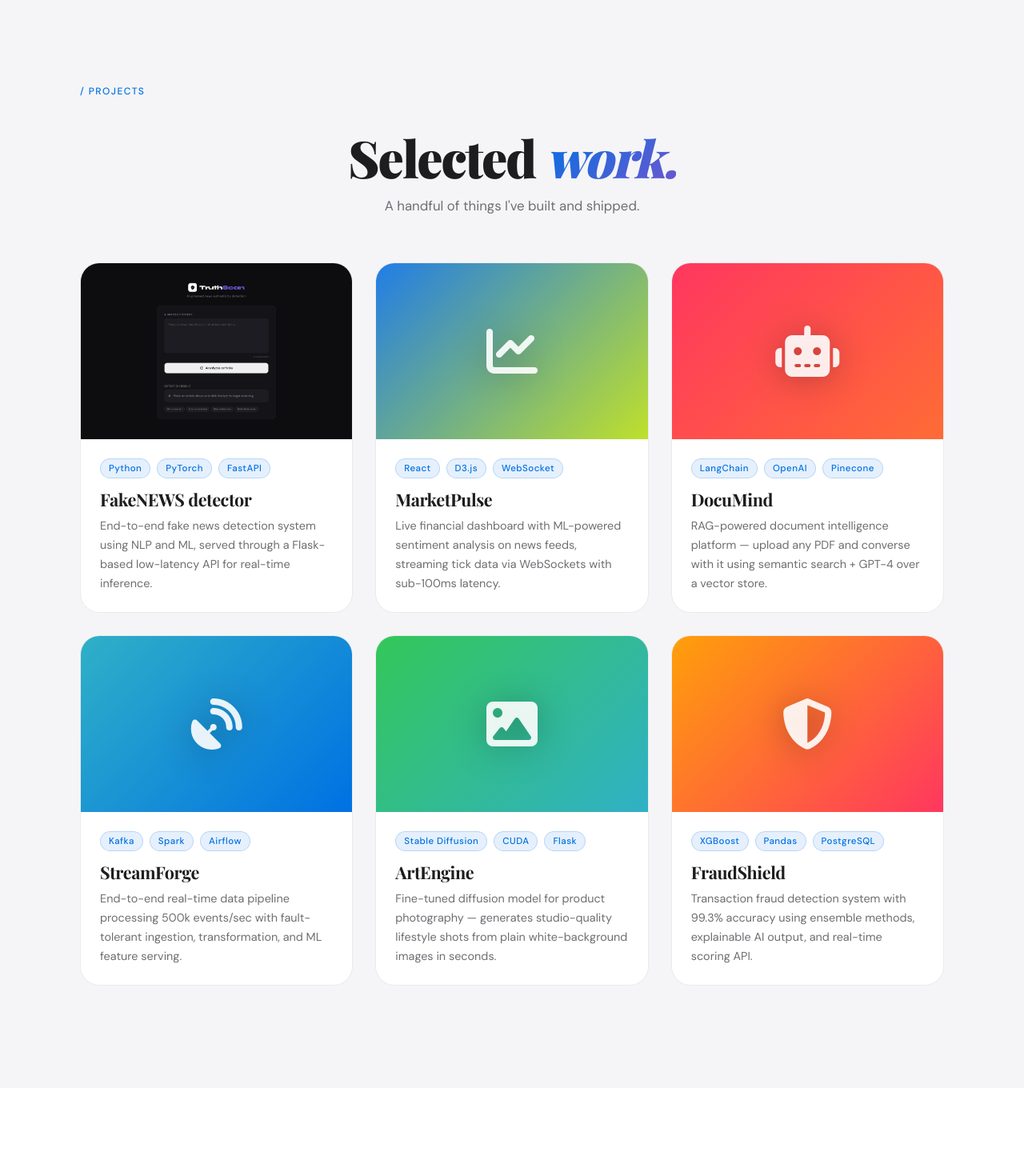
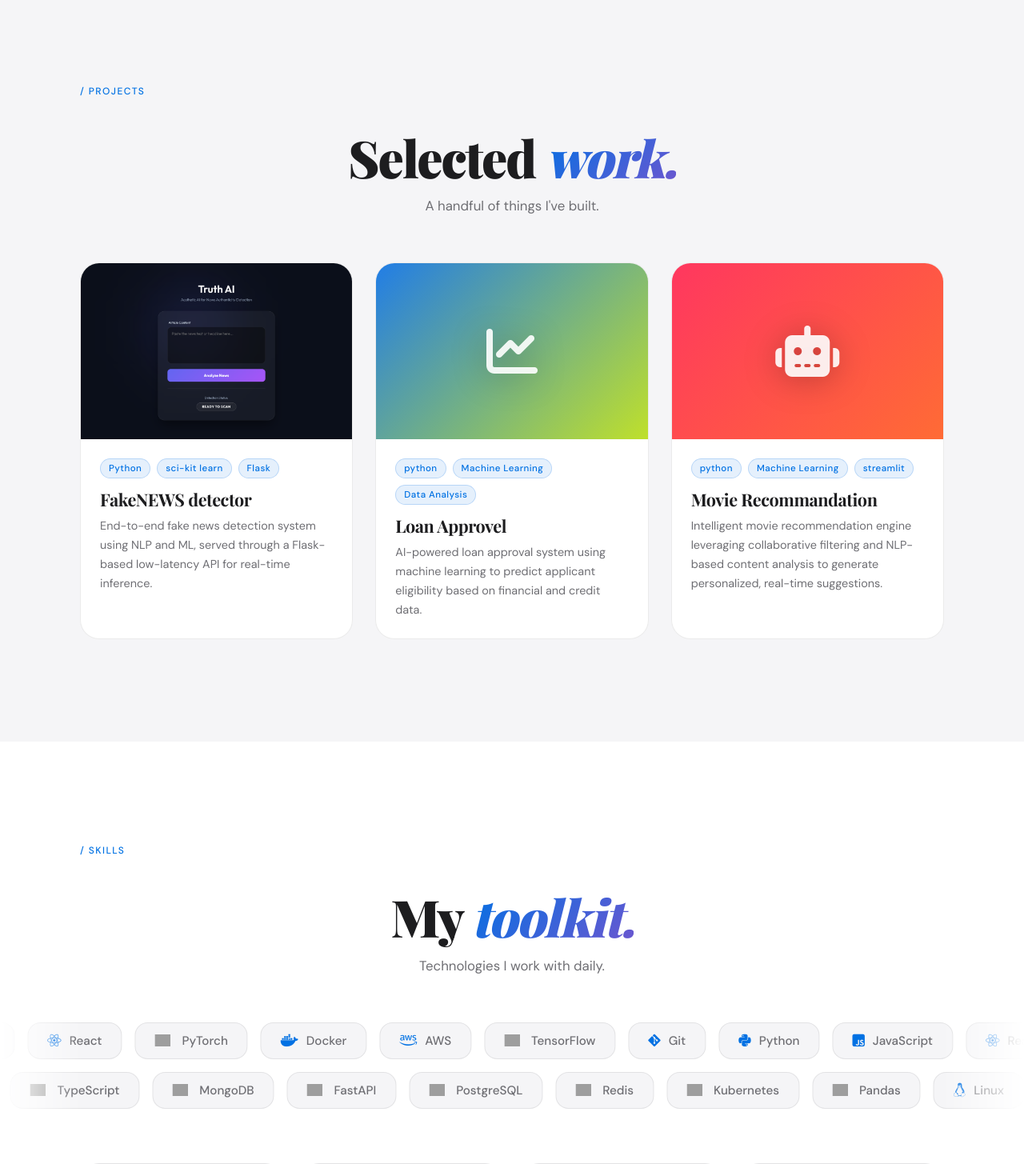
Before and after one commit to rishabhprajapat11070/Portfolio, a Flask app: page / in a window 1280 px wide. Shown: the part 1836-3291 px from the top of the page at 80% size. Run offline with Flask 3, Linux system fonts and the light colour scheme; some web fonts are replaced; grey boxes are pictures that could not be loaded.

Commit message:
modification in html file

```diff
--- a/app.py
+++ b/app.py
@@ -69,10 +69,10 @@ def portfolio():
 
 
 
-# port = int(os.environ.get("PORT", 5000))
+port = int(os.environ.get("PORT", 5000))
+
+if __name__ == "__main__":
+    app.run(host="0.0.0.0", port=port)
 
 # if __name__ == "__main__":
-#     app.run(host="0.0.0.0", port=port)
-
-if __name__ == "__main__":
-    app.run(debug=True)
+#     app.run(debug=True)
--- a/static/css/style.css
+++ b/static/css/style.css
@@ -513,7 +513,7 @@ section {
 .thumb-1 {
   background: linear-gradient(135deg, #0071e3 0%, #6e56cf 100%);
   /* Add this: */
-  background-image: url('../image/image.png');
+  background-image: url('../image/image copy.png');
   background-size: cover;
   background-position: center;
 }
--- a/templates/index.html
+++ b/templates/index.html
@@ -178,7 +178,7 @@
     <div class="section-label reveal-right">/ Projects</div>
     <div class="section-header-center">
       <h2 class="section-heading reveal-up">Selected <em>work.</em></h2>
-      <p class="section-sub reveal-up delay-1">A handful of things I've built and shipped.</p>
+      <p class="section-sub reveal-up delay-1">A handful of things I've built.</p>
     </div>
 
     <div class="projects-grid">
@@ -193,14 +193,14 @@
             <a href="#" class="overlay-btn" target="_blank" rel="noopener">
               <i class="fas fa-external-link-alt"></i> Live Demo
             </a>
-            <a href="#" class="overlay-btn ghost" target="_blank" rel="noopener">
+            <a href="https://github.com/rishabhprajapat11070/new_model_new_detactor" class="overlay-btn ghost" target="_blank" rel="noopener">
               <i class="fab fa-github"></i> GitHub
             </a>
           </div>
         </div>
         <div class="card-body">
           <div class="card-tags">
-            <span class="tag">Python</span><span class="tag">PyTorch</span><span class="tag">FastAPI</span>
+            <span class="tag">Python</span><span class="tag">sci-kit learn</span><span class="tag">Flask</span>
           </div>
           <h3 class="card-title">FakeNEWS detector</h3>
           <p class="card-desc">
@@ -220,19 +220,19 @@
             <a href="#" class="overlay-btn" target="_blank" rel="noopener">
               <i class="fas fa-external-link-alt"></i> Live Demo
             </a>
-            <a href="#" class="overlay-btn ghost" target="_blank" rel="noopener">
+            <a href="https://github.com/rishabhprajapat11070/LOAN-approvel" class="overlay-btn ghost" target="_blank" rel="noopener">
               <i class="fab fa-github"></i> GitHub
             </a>
           </div>
         </div>
         <div class="card-body">
           <div class="card-tags">
-            <span class="tag">React</span><span class="tag">D3.js</span><span class="tag">WebSocket</span>
+            <span class="tag">python </span><span class="tag">Machine Learning</span><span class="tag">Data Analysis</span>
           </div>
-          <h3 class="card-title">MarketPulse</h3>
+          <h3 class="card-title">Loan Approvel</h3>
           <p class="card-desc">
-            Live financial dashboard with ML-powered sentiment analysis on news feeds,
-            streaming tick data via WebSockets with sub-100ms latency.
+            AI-powered loan approval system using machine learning to predict
+             applicant eligibility based on financial and credit data.
           </p>
         </div>
       </article>
@@ -247,25 +247,25 @@
             <a href="#" class="overlay-btn" target="_blank" rel="noopener">
               <i class="fas fa-external-link-alt"></i> Live Demo
             </a>
-            <a href="#" class="overlay-btn ghost" target="_blank" rel="noopener">
+            <a href="https://github.com/rishabhprajapat11070/movie-recommender" class="overlay-btn ghost" target="_blank" rel="noopener">
               <i class="fab fa-github"></i> GitHub
             </a>
           </div>
         </div>
         <div class="card-body">
           <div class="card-tags">
-            <span class="tag">LangChain</span><span class="tag">OpenAI</span><span class="tag">Pinecone</span>
+            <span class="tag">python</span><span class="tag">Machine Learning</span><span class="tag">streamlit</span>
           </div>
-          <h3 class="card-title">DocuMind</h3>
+          <h3 class="card-title">Movie Recommandation</h3>
           <p class="card-desc">
-            RAG-powered document intelligence platform — upload any PDF and converse
-            with it using semantic search + GPT-4 over a vector store.
+            Intelligent movie recommendation engine leveraging collaborative filtering and
+            NLP-based content analysis to generate personalized, real-time suggestions.
           </p>
         </div>
       </article>
 
       <!-- Project 4 -->
-      <article class="project-card reveal-up delay-4" data-tilt>
+      <!--<article class="project-card reveal-up delay-4" data-tilt>
         <div class="card-thumb thumb-4">
           <div class="card-thumb-inner">
             <i class="fas fa-satellite-dish card-icon"></i>
@@ -289,10 +289,10 @@
             fault-tolerant ingestion, transformation, and ML feature serving.
           </p>
         </div>
-      </article>
+      </article> -->
 
       <!-- Project 5 -->
-      <article class="project-card reveal-up delay-2" data-tilt>
+      <!--<article class="project-card reveal-up delay-2" data-tilt>
         <div class="card-thumb thumb-5">
           <div class="card-thumb-inner">
             <i class="fas fa-image card-icon"></i>
@@ -316,10 +316,10 @@
             lifestyle shots from plain white-background images in seconds.
           </p>
         </div>
-      </article>
+      </article> -->
 
       <!-- Project 6 -->
-      <article class="project-card reveal-up delay-3" data-tilt>
+      <!--<article class="project-card reveal-up delay-3" data-tilt>
         <div class="card-thumb thumb-6">
           <div class="card-thumb-inner">
             <i class="fas fa-shield-alt card-icon"></i>
@@ -345,7 +345,7 @@
         </div>
       </article>
 
-    </div>
+    </div>-->
   </section>
 
   <!-- ===== SKILLS ===== -->
@@ -493,6 +493,7 @@
       <p class="footer-copy">© 2025 Rishabh Prajapat. Designed & built with ♥</p>
       <div class="footer-socials">
         <a href="https://github.com/rishabhprajapat11070"   target="_blank" rel="noopener" aria-label="GitHub"><i class="fab fa-github"></i></a>
+        <a href="https://www.youtube.com/@rishabh_09566"   target="_blank" rel="noopener" aria-label="Youtube"><i class="fa-brands fa-youtube"></i></a>
         <a href="https://www.linkedin.com/in/rishabh-prajapat-a251083b0/" target="_blank" rel="noopener" aria-label="LinkedIn"><i class="fab fa-linkedin"></i></a>
         <a href="https://twitter.com"  target="_blank" rel="noopener" aria-label="Twitter"><i class="fab fa-twitter"></i></a>
       </div>
```
Also changed, not shown: image.png (added), static/image/image copy.png (added), static/image/image.png (deleted).
